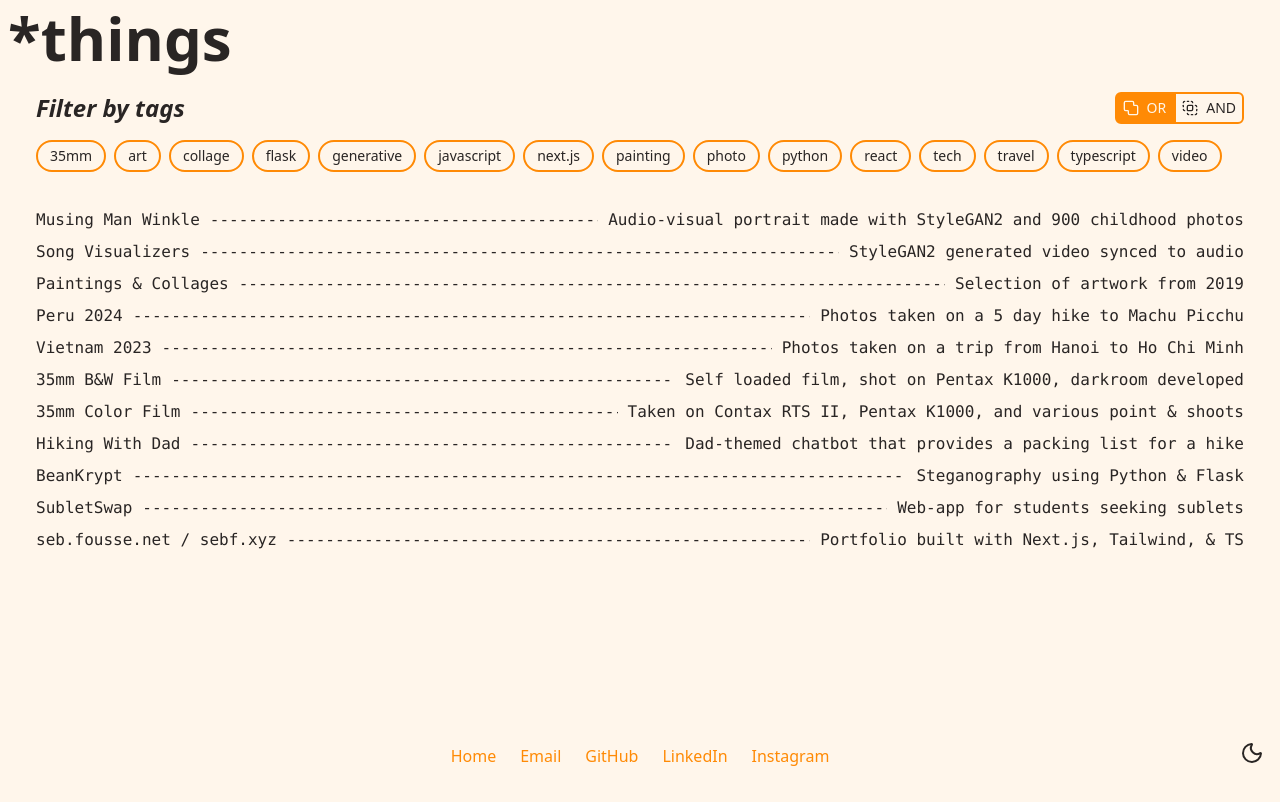
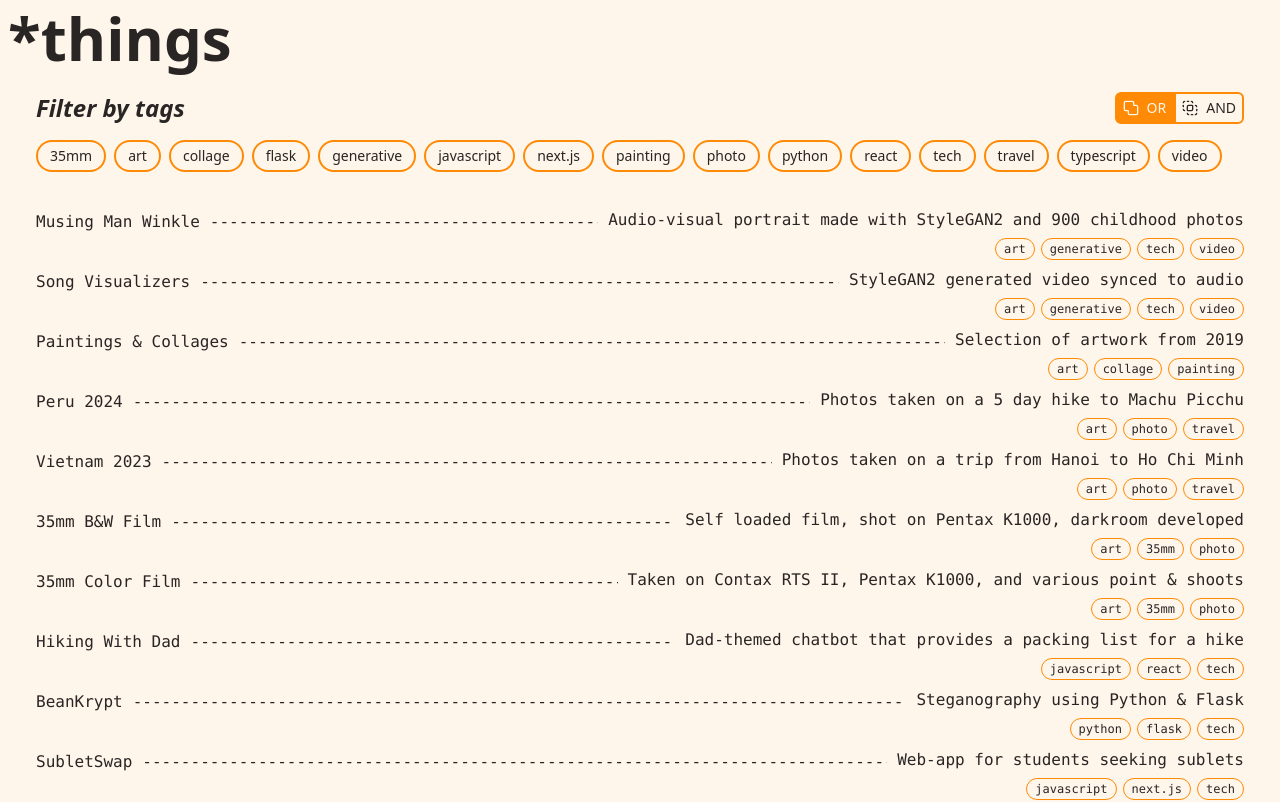
Before and after one commit to seb-fousse/sebfxyz, a Next.js app: page /things in a window 1280 px wide. Shown: the top 802 px of the page. Built offline with nearby package versions, Linux system fonts and the light colour scheme.

Commit message:
Add expanded tag view for ListItems

```diff
--- a/src/components/List/List.component.tsx
+++ b/src/components/List/List.component.tsx
@@ -6,6 +6,7 @@ interface ListItemProps {
   subtitle: string;
   date?: string;
   href: string;
+  tags?: string[];
 }
 
 interface ListProps {
@@ -13,9 +14,10 @@ interface ListProps {
   maxItems?: number;
   seeMoreLabel?: string;
   seeMoreHref?: string;
+  expandedListItems?: boolean;
 }
 
-export default function List({ items, maxItems, seeMoreLabel, seeMoreHref }: ListProps) {
+export default function List({ items, maxItems, seeMoreLabel, seeMoreHref, expandedListItems }: ListProps) {
 
   const listItems = maxItems ? items.slice(0, maxItems) : items;
   const showSeeMore = seeMoreLabel && seeMoreHref && listItems.length < items.length;
@@ -35,7 +37,9 @@ export default function List({ items, maxItems, seeMoreLabel, seeMoreHref }: Lis
           title={item.title}
           subtitle={item.subtitle}
           href={item.href}
+          tags={item.tags}
           key={index}
+          expanded={expandedListItems}
         />
       ))}
       {seeMore}
--- a/src/components/List/ListItem.component.tsx
+++ b/src/components/List/ListItem.component.tsx
@@ -6,7 +6,9 @@ interface Props {
   title: string;
   subtitle: string;
   href: string;
+  expanded?: boolean;
   random?: boolean;
+  tags?: string[];
 }
 
 const generateWaveString = (length: number, random?: boolean) => {
@@ -22,7 +24,7 @@ const generateWaveString = (length: number, random?: boolean) => {
 const generateLineString = (length: number) =>
   Array.from({ length }, () => "-").join("");
 
-export default function ListItem({ title, subtitle, href, random }: Props) {
+export default function ListItem({ title, subtitle, href, expanded, random, tags }: Props) {
   const [waveText, setWaveText] = useState<string>(generateLineString(128));
   const [isHovering, setIsHovering] = useState(false);
 
@@ -68,12 +70,26 @@ export default function ListItem({ title, subtitle, href, random }: Props) {
         transition={{ type: "spring", stiffness: 200, damping: 50 }}
       >
         {/* Full-width view */}
-        <div className="hidden md:flex items-center justify-between w-full">
-          <span className="text-base text-nowrap mr-[10px]">{title}</span>
-          <span className="flex-grow text-center text-base whitespace-nowrap overflow-hidden">
+        <div className="hidden md:flex items-start justify-between w-full">
+          <span className="text-base text-nowrap mr-[10px] pt-0.5">{title}</span>
+          <span className="flex-grow text-center text-base whitespace-nowrap overflow-hidden pt-0.5">
             {waveText || generateLineString(128)}
           </span>
-          <span className="text-base text-nowrap ml-[10px]">{subtitle}</span>
+          <div className="flex flex-col items-end ml-[10px]">
+            <span className="text-base text-nowrap">{subtitle}</span>
+            {expanded && tags && tags.length > 0 && (
+              <div className="flex flex-wrap gap-1.5 mt-1.5 justify-end">
+                {tags.map((tag, index) => (
+                  <span
+                    key={index}
+                    className="px-2 py-0.5 rounded-full text-xs font-medium border border-primary text-foreground"
+                  >
+                    {tag}
+                  </span>
+                ))}
+              </div>
+            )}
+          </div>
         </div>
 
         {/* Mobile view */}
--- a/src/pages/things/index.tsx
+++ b/src/pages/things/index.tsx
@@ -153,7 +153,7 @@ export default function Things() {
             {/* Items list */}
             <div>
               {filteredItems.length > 0 ? (
-                <List items={filteredItems} />
+                <List items={filteredItems} expandedListItems={true} />
               ) : (
                 <div className="text-center py-8 text-muted-foreground">
                   <p>No items match the selected filters.</p>
```
